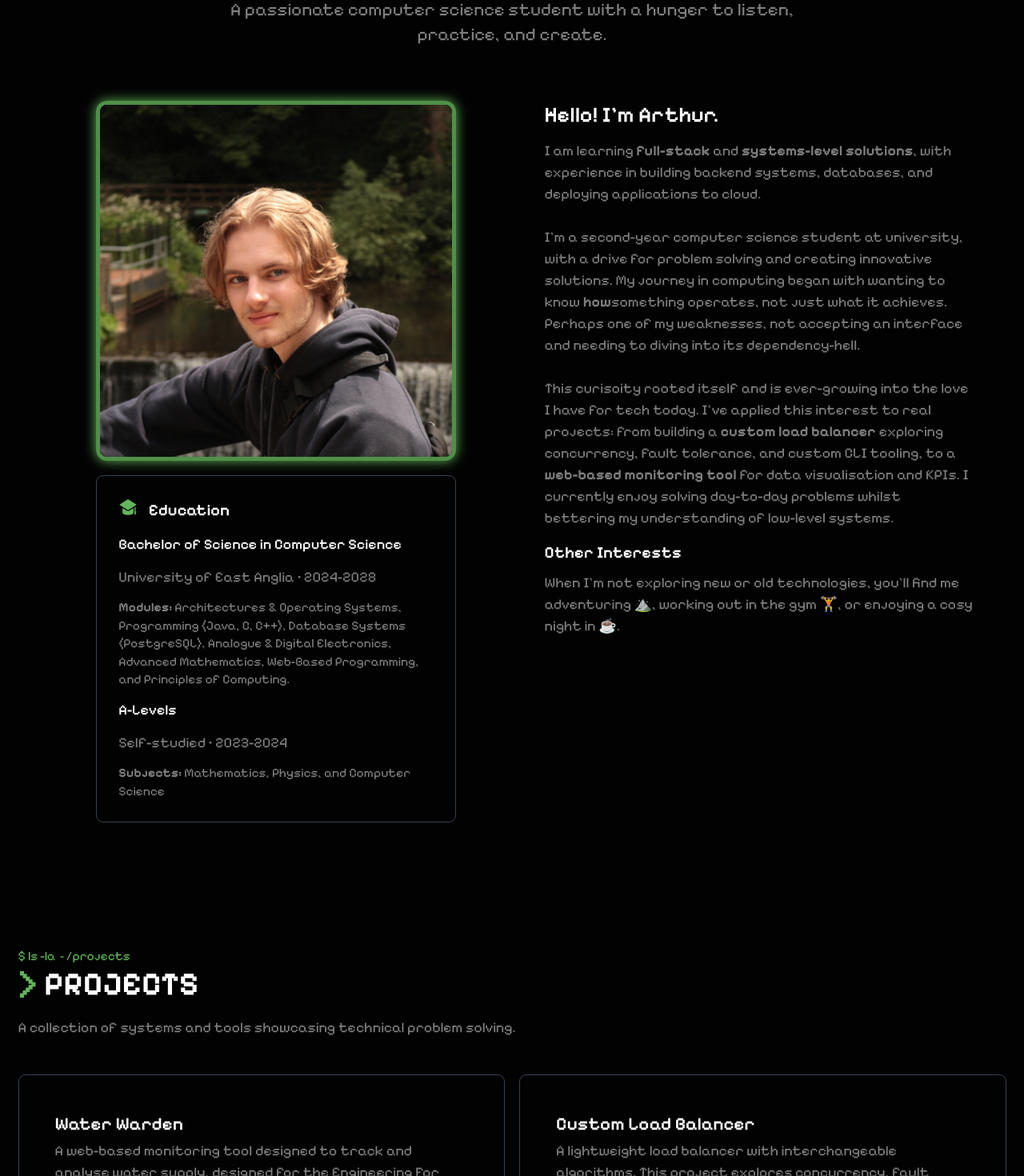
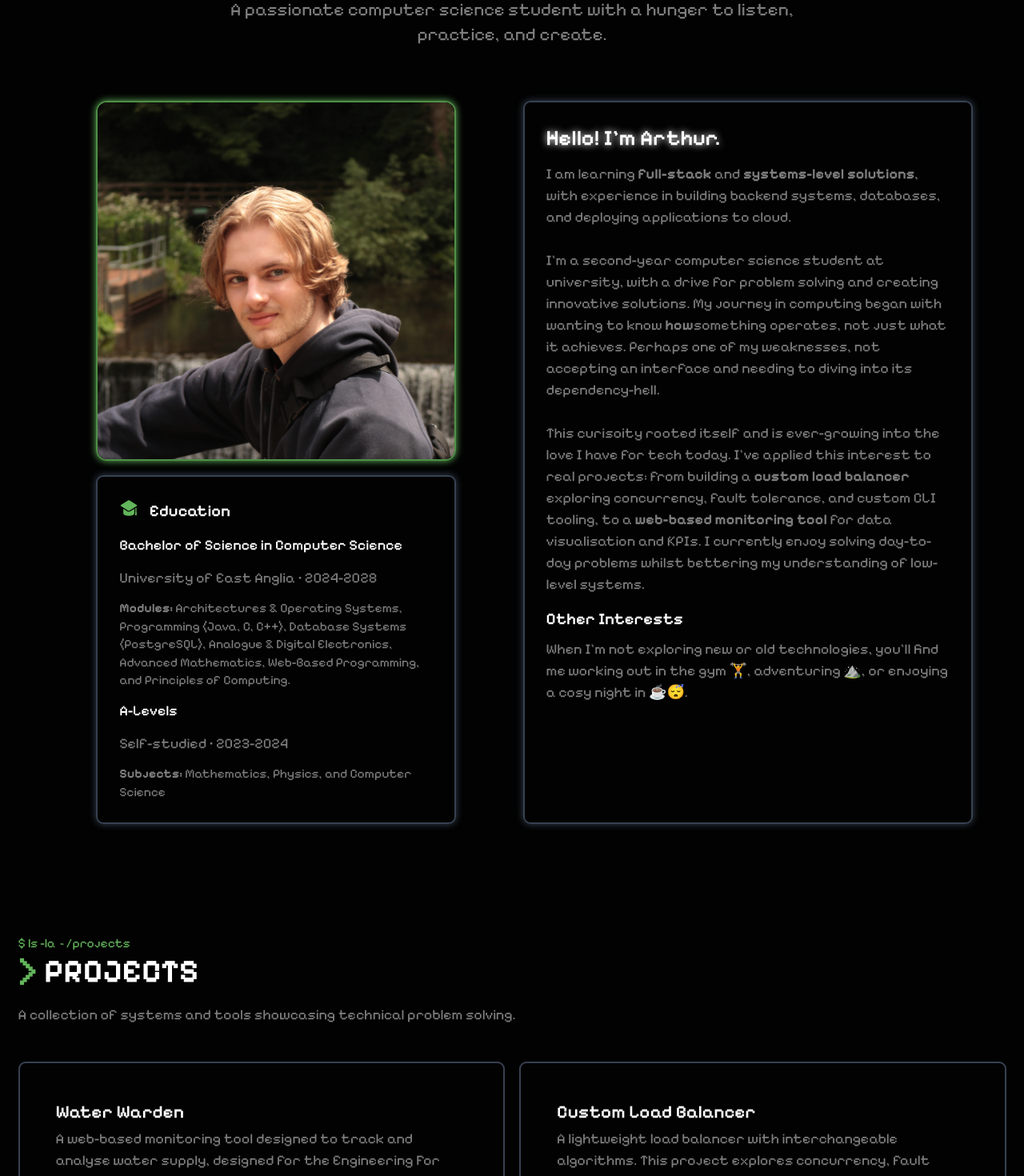
Before and after one commit to arthurstevens/portfolio, a React (Vite) app: page / in a window 1280 px wide. Shown: the part 980-2450 px from the top of the page at 80% size. Built offline with nearby package versions, Linux system fonts and the light colour scheme.

Commit message:
feat(global): thicken borders

```diff
--- a/src/components/About.tsx
+++ b/src/components/About.tsx
@@ -14,24 +14,24 @@ const About = () => (
       </div>
 
       {/* Content */}
-      <div className="grid sm:grid-cols-2 gap-6 justify-items-center">
+      <div className="grid sm:grid-cols-2 gap-6 justify-items-center w-auto">
         {/* Left */}
         <div className="flex align-middle justify-center items-center flex-col max-w-[450px]">
           <img
             alt="Headshot"
             src={headshot}
-            className="border-5 border-accent/80 rounded-xl max-w-full sm:max-w-md max-h-[450px] h-auto object-contain shadow-[0_0_15px_theme(colors.accent)]"
+            className="border-2 border-accent/80 rounded-xl max-w-full sm:max-w-md max-h-[450px] h-auto object-contain shadow-[0_0_10px_theme(colors.accent)]"
           />
 
           {/* Education */}
-          <div className="mt-4 mb-4">
+          <div className="mt-4">
             <EducationCard />
           </div>
         </div>
 
         {/* Right */}
-        <div className="space-y-3 sm:pl-6">
-          <h3 className="text-2xl font-semibold">Hello! I'm Arthur.</h3>
+        <div className="space-y-3 p-6 items-center justifty-center flex-col border-2 border-border shadow-[0_0_10px_theme(colors.border)] rounded-lg">
+          <h3 className="text-2xl font-semibold text-shadow-[0_0px_10px_theme(colors.primary)]">Hello! I'm Arthur.</h3>
           {/* About */}
           <p className="text-secondary">
             I am learning <strong>full-stack</strong> and <strong>systems-level solutions</strong>, with experience in building backend systems, databases, and
@@ -52,7 +52,7 @@ const About = () => (
           <div className="space-y-2">
             <h4 className="text-lg font-semibold">Other Interests</h4>
             <p className="text-secondary">
-              When I'm not exploring new or old technologies, you'll find me adventuring ⛰️, working out in the gym 🏋️, or enjoying a cosy night in ☕.
+              When I'm not exploring new or old technologies, you'll find me working out in the gym 🏋️, adventuring ⛰️, or enjoying a cosy night in ☕😴.
             </p>
           </div>
         </div>
--- a/src/components/Contact.tsx
+++ b/src/components/Contact.tsx
@@ -3,7 +3,7 @@ import ContactInformation from './ui/ContactInformation';
 import Connections from './ui/Connections';
 
 const Contact = () => (
-  <section id="contact" className="flex justify-center w-full min-h-full p-5 text-primary">
+  <section id="contact" className="flex justify-center w-full min-h-full p-5 mb-5 text-primary">
     <div className="max-w-6xl">
 
       {/* Title */}
--- a/src/components/ui/Connections.tsx
+++ b/src/components/ui/Connections.tsx
@@ -2,7 +2,7 @@ import GitHub from './icons/GitHub';
 import LinkedIn from './icons/LinkedIn';
 
 const Connections = () => (
-  <div className="border-1 border-border rounded-lg p-5 w-full">
+  <div className="border-2 border-border rounded-lg p-5 w-full">
     {/* Heading */}
     <h4 className="text-lg font-semibold text-primary mb-4">Connect with me</h4>
     <ul>
--- a/src/components/ui/ContactForm.tsx
+++ b/src/components/ui/ContactForm.tsx
@@ -1,7 +1,7 @@
 import SendMessage from './icons/SendMessage';
 
 const ContactForm = () => (
-  <div className="border-1 border-border h-full rounded-lg p-5 w-full">
+  <div className="border-2 border-border h-full rounded-lg p-5 w-full">
     {/* Heading */}
     <h4 className="flex gap-2 items-center text-lg font-semibold text-accent mb-4">
       <SendMessage size={32} />
--- a/src/components/ui/ContactInformation.tsx
+++ b/src/components/ui/ContactInformation.tsx
@@ -2,7 +2,7 @@ import Email from './icons/Email';
 import Location from './icons/Location';
 
 const ContactInformation = () => (
-  <div className="border-1 border-border rounded-lg p-5 w-full">
+  <div className="border-2 border-border rounded-lg p-5 w-full">
     {/* Heading */}
     <h4 className="text-lg font-semibold text-primary mb-4">Contact Information</h4>
     <ul>
--- a/src/components/ui/EducationCard.tsx
+++ b/src/components/ui/EducationCard.tsx
@@ -1,7 +1,7 @@
 import Education from './icons/Education';
 
 const EducationCard = () => (
-  <div className="flex flex-col space-y-3 justify-center p-6 rounded-lg border-1 border-border">
+  <div className="flex flex-col space-y-3 justify-center p-6 rounded-lg border-2 border-border shadow-[0_0_10px_theme(colors.border)]">
     <div className="flex space-x-3 text-accent">
       <Education />
       <h4 className="text-lg font-semibold text-primary">Education</h4>
--- a/src/components/ui/ProjectCard.tsx
+++ b/src/components/ui/ProjectCard.tsx
@@ -9,7 +9,7 @@ type ProjectCardProps = {
 const ProjectCard = ({ project:
   { title, description, tools, linkGit, linkDemo }
 }: ProjectCardProps) => (
-  <div className="flex flex-col p-10 rounded-lg border-1 h-full border-border hover:border-accent transition duration-100 ease-in">
+  <div className="flex flex-col p-10 rounded-lg border-2 hover:shadow-[0_0_10px_theme(colors.accent)] hover:-translate-y-1 h-full border-border hover:border-accent transition duration-100 ease-in">
     {/* Heading */}
     <h4 className="text-xl font-semibold mb-1">{ title }</h4>
 
```
